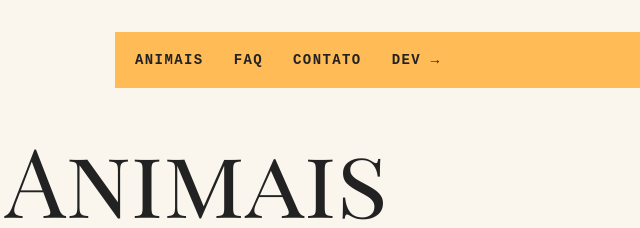
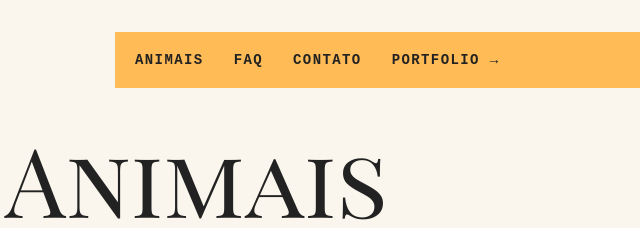
Before and after one commit to brunacdp/animais-fantasticos, a plain HTML site: page index.html in a window 1280 px wide. Shown: the top 228 px of the page, 185-825 px from the left. Drawn offline with Linux system fonts and the light colour scheme.

Commit message:
link portfolio

```diff
--- a/index.html
+++ b/index.html
@@ -15,7 +15,7 @@
       <li><a href="#animais">Animais</a></li>
       <li><a href="#faq">Faq</a></li>
       <li><a href="#contato">Contato</a></li>
-      <li><a href="https://www.origamid.com/">Dev →</a></li>
+      <li><a href="https://github.com/brunacdp" target="_blank">Portfolio →</a></li>
     </ul>
   </nav>
   <section class="grid-section animais js-scroll" id="animais">
```
Also changed, not shown: 1 other file.
